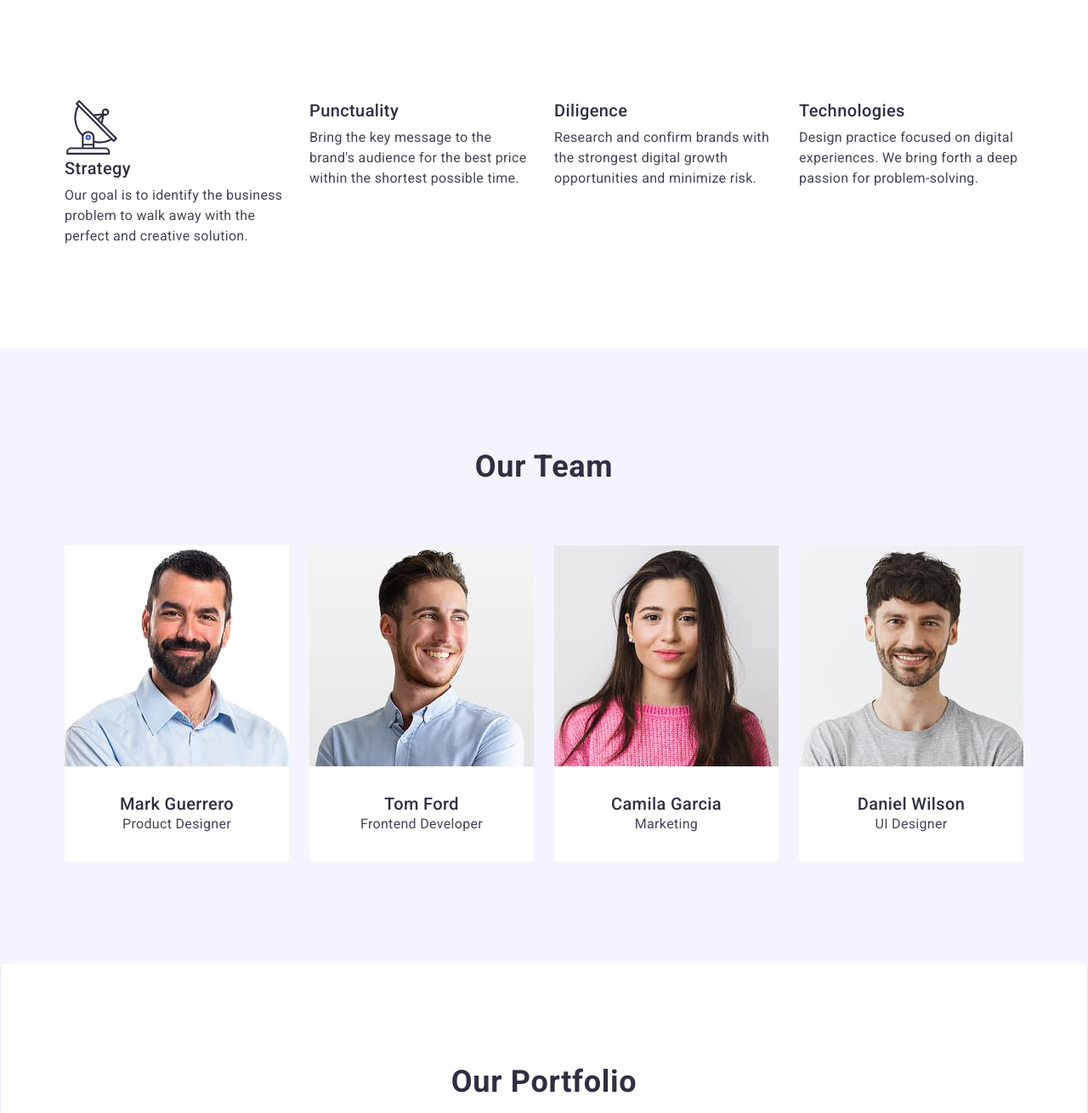
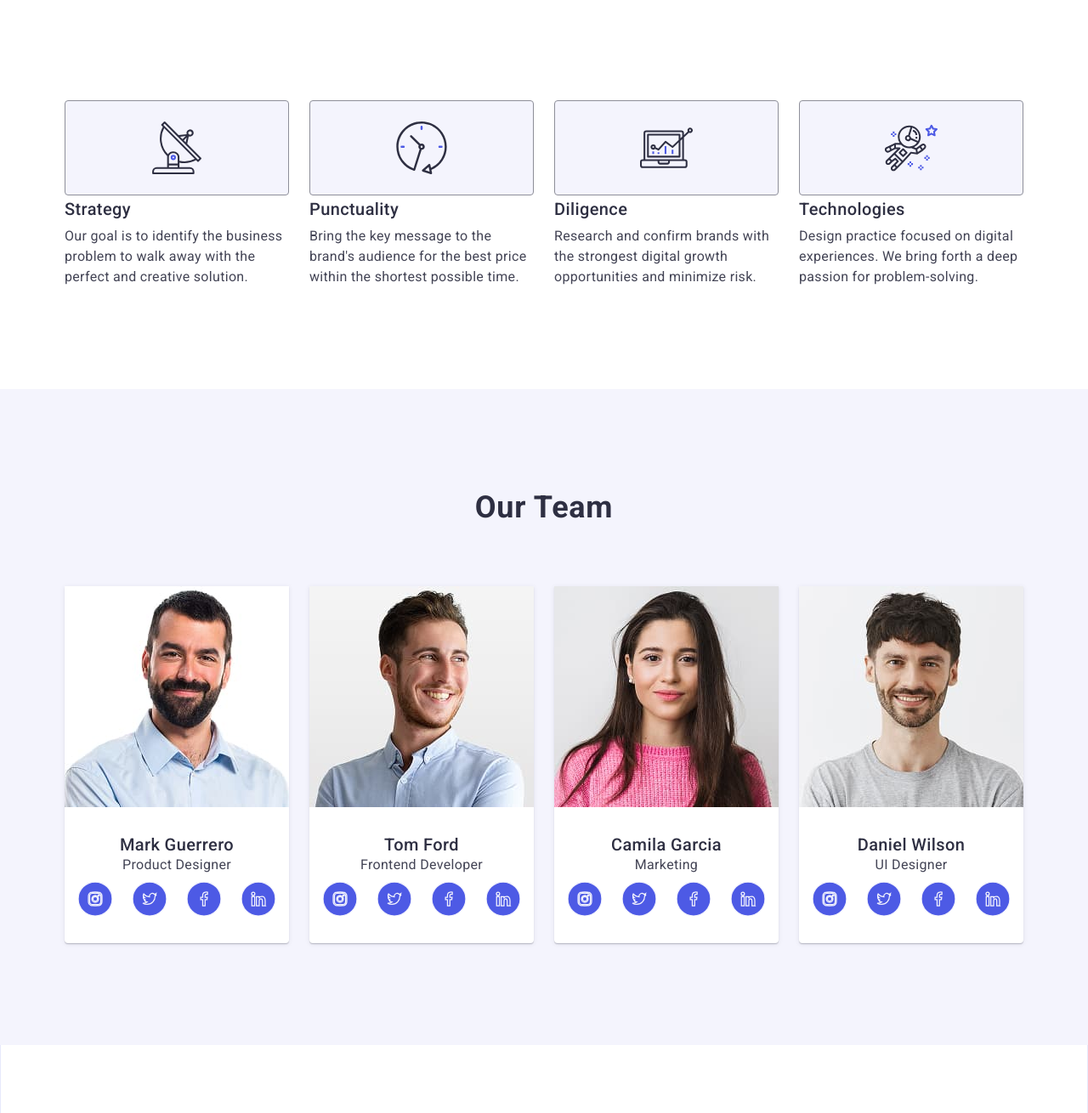
Before and after one commit to SexBlender/goit-markup-hw-04, a plain HTML site: page index.html in a window 1280 px wide. Shown: the part 675-1985 px from the top of the page at 85% size. Drawn offline with nearby package versions, Linux system fonts and the light colour scheme.

Commit message:
add-new-icons

```diff
--- a/css/styles.css
+++ b/css/styles.css
@@ -232,6 +232,16 @@ button {
 }
 
 .features-icon {
+  display: inline-block;
+  padding-bottom: 24px;
+  padding-top: 24px;
+  padding-right: 100px;
+  padding-left: 100px;
+  background-color: #f4f4fd;
+  border: 1px solid #8e8f99;
+  border-radius: 4px;
+  width: 264px;
+  height: 112px;
 }
 
 .features-subtitle {
@@ -267,6 +277,7 @@ button {
   background-color: #ffffff;
   border-radius: 0 0 4px 4px;
   width: calc((100% - 72px) / 4);
+  box-shadow: 0 2px 1px 0 rgba(46, 47, 66, 0.08), 0 1px 1px 0 rgba(46, 47, 66, 0.16), 0 1px 6px 0 rgba(46, 47, 66, 0.08);
 }
 
 .team-item-overlay {
@@ -289,6 +300,22 @@ button {
   letter-spacing: 0.02em;
   text-align: center;
   color: #434455;
+  margin-bottom: 8px;
+}
+
+.team-icon-wrapper {
+  display: flex;
+  justify-content: center;
+  align-items: center;
+  max-width: 232px;
+  max-height: 40px;
+  margin: 0 auto;
+  gap: 24px;
+}
+
+.team-icon {
+  stroke: #f4f4fd;
+  fill: #4d5ae5;
 }
 
 /* PORTFOLIO */
--- a/index.html
+++ b/index.html
@@ -76,6 +76,9 @@
               </p>
             </li>
             <li class="features-item">
+              <svg class="features-icon" width="64" height="64">
+                <use href="./images/icons.svg#icon-features-icon-2"></use>
+              </svg>
               <h3 class="features-subtitle section-subtitle">Punctuality</h3>
               <p class="features-text">
                 Bring the key message to the brand's audience for the best price
@@ -83,6 +86,9 @@
               </p>
             </li>
             <li class="features-item">
+              <svg class="features-icon" width="64" height="64">
+                <use href="./images/icons.svg#icon-features-icon-3"></use>
+              </svg>
               <h3 class="features-subtitle section-subtitle">Diligence</h3>
               <p class="features-text">
                 Research and confirm brands with the strongest digital growth
@@ -90,6 +96,9 @@
               </p>
             </li>
             <li class="features-item">
+              <svg class="features-icon" width="64" height="64">
+                <use href="./images/icons.svg#icon-features-icon-4"></use>
+              </svg>
               <h3 class="features-subtitle section-subtitle">Technologies</h3>
               <p class="features-text">
                 Design practice focused on digital experiences. We bring forth a
@@ -114,6 +123,20 @@
               <div class="team-item-overlay">
                 <h3 class="team-subtitle section-subtitle">Mark Guerrero</h3>
                 <p class="team-text">Product Designer</p>
+                <div class="team-icon-wrapper">
+                <svg class="team-icon" width="40" height="40">
+                <use href="./images/icons.svg#icon-team-icon-1"></use>
+              </svg>
+              <svg class="team-icon" width="40" height="40">
+                <use href="./images/icons.svg#icon-team-icon-2"></use>
+              </svg>
+              <svg class="team-icon" width="40" height="40">
+                <use href="./images/icons.svg#icon-team-icon-3"></use>
+              </svg>
+              <svg class="team-icon" width="40" height="40">
+                <use href="./images/icons.svg#icon-team-icon-4"></use>
+              </svg>
+              </div>
               </div>
             </li>
             <li class="team-item">
@@ -128,6 +151,20 @@
               <div class="team-item-overlay">
                 <h3 class="team-subtitle section-subtitle">Tom Ford</h3>
                 <p class="team-text">Frontend Developer</p>
+                <div class="team-icon-wrapper">
+                <svg class="team-icon" width="40" height="40">
+                <use href="./images/icons.svg#icon-team-icon-1"></use>
+              </svg>
+              <svg class="team-icon" width="40" height="40">
+                <use href="./images/icons.svg#icon-team-icon-2"></use>
+              </svg>
+              <svg class="team-icon" width="40" height="40">
+                <use href="./images/icons.svg#icon-team-icon-3"></use>
+              </svg>
+              <svg class="team-icon" width="40" height="40">
+                <use href="./images/icons.svg#icon-team-icon-4"></use>
+              </svg>
+              </div>
               </div>
             </li>
             <li class="team-item">
@@ -141,6 +178,20 @@
               <div class="team-item-overlay">
                 <h3 class="team-subtitle section-subtitle">Camila Garcia</h3>
                 <p class="team-text">Marketing</p>
+                <div class="team-icon-wrapper">
+                <svg class="team-icon" width="40" height="40">
+                <use href="./images/icons.svg#icon-team-icon-1"></use>
+              </svg>
+              <svg class="team-icon" width="40" height="40">
+                <use href="./images/icons.svg#icon-team-icon-2"></use>
+              </svg>
+              <svg class="team-icon" width="40" height="40">
+                <use href="./images/icons.svg#icon-team-icon-3"></use>
+              </svg>
+              <svg class="team-icon" width="40" height="40">
+                <use href="./images/icons.svg#icon-team-icon-4"></use>
+              </svg>
+              </div>
               </div>
             </li>
             <li class="team-item">
@@ -154,6 +205,20 @@
               <div class="team-item-overlay">
                 <h3 class="team-subtitle section-subtitle">Daniel Wilson</h3>
                 <p class="team-text">UI Designer</p>
+                <div class="team-icon-wrapper">
+                <svg class="team-icon" width="40" height="40">
+                <use href="./images/icons.svg#icon-team-icon-1"></use>
+              </svg>
+              <svg class="team-icon" width="40" height="40">
+                <use href="./images/icons.svg#icon-team-icon-2"></use>
+              </svg>
+              <svg class="team-icon" width="40" height="40">
+                <use href="./images/icons.svg#icon-team-icon-3"></use>
+              </svg>
+              <svg class="team-icon" width="40" height="40">
+                <use href="./images/icons.svg#icon-team-icon-4"></use>
+              </svg>
+              </div>
               </div>
             </li>
           </ul>
```
